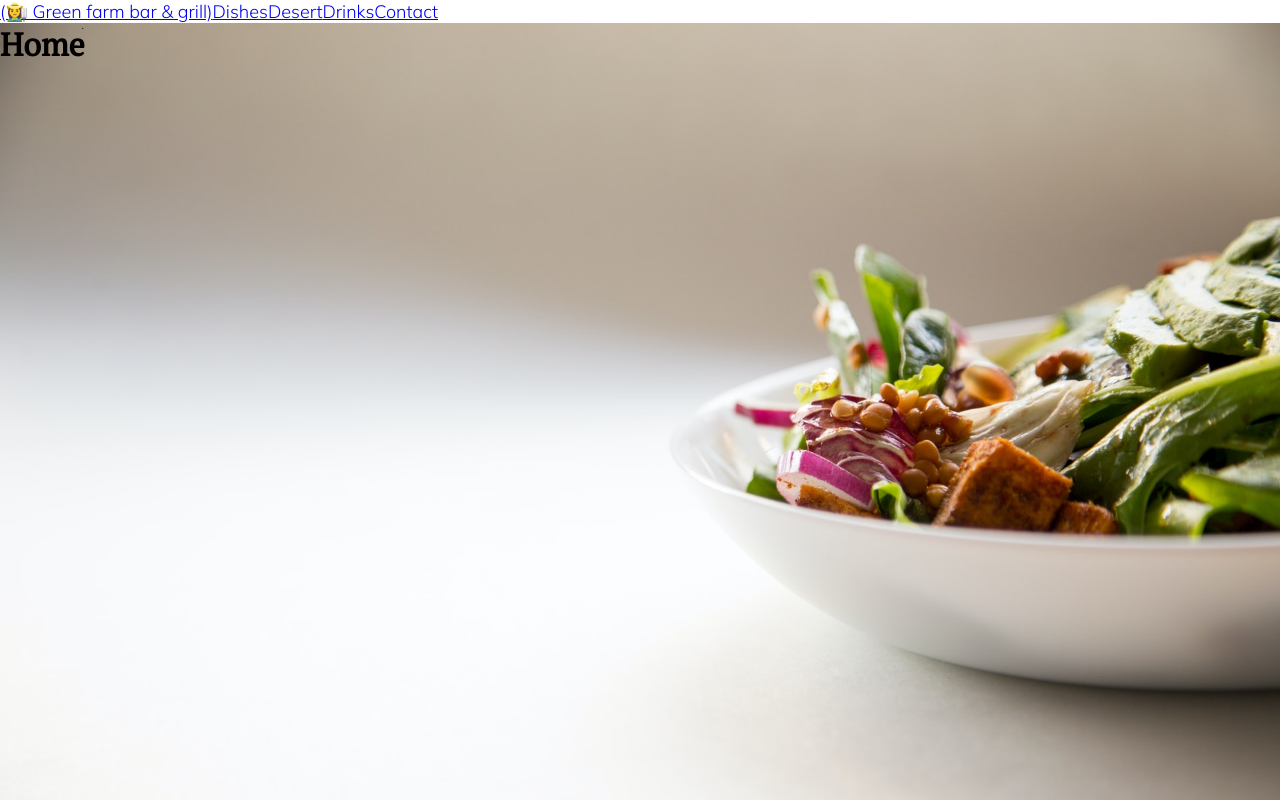
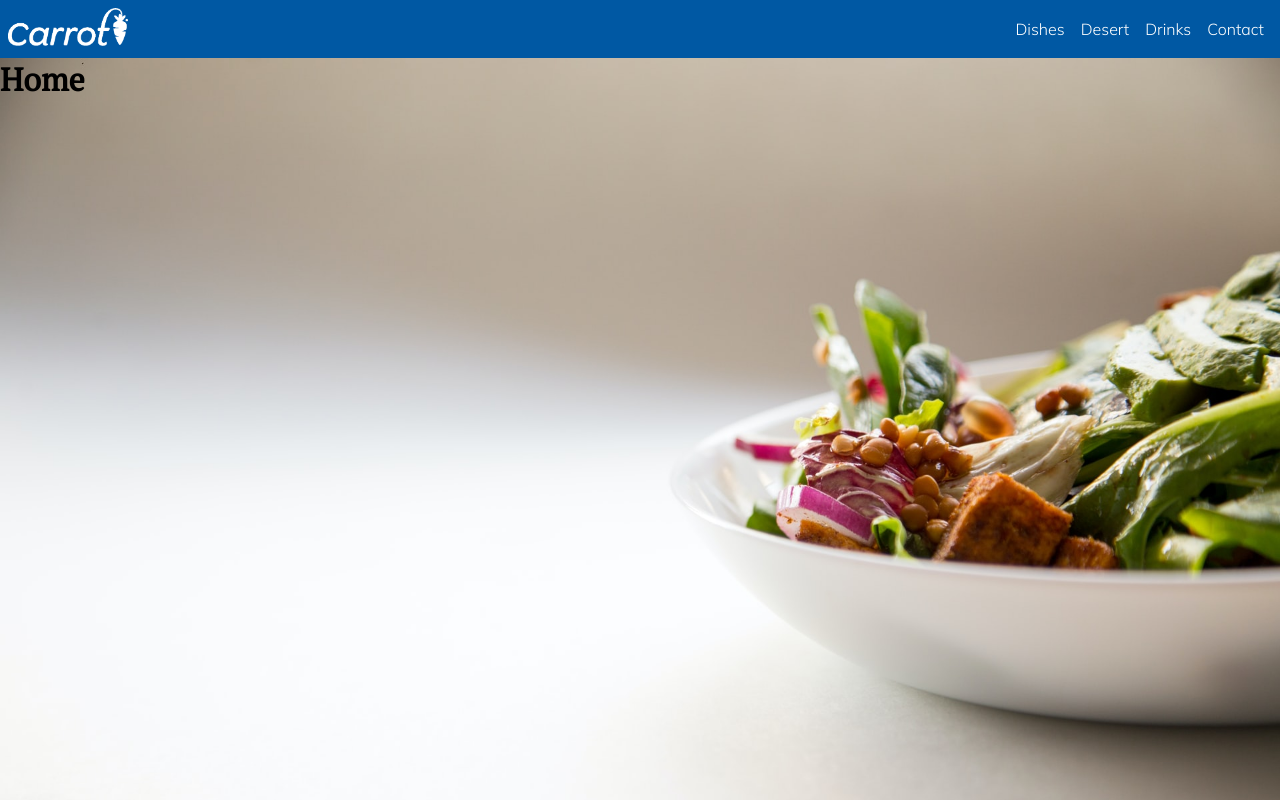
Before and after one commit to elalienx/vegan-restaurant-fe2, a React (Create React App) app: page / in a window 1280 px wide. Shown: the top 800 px of the page. Built offline with nearby package versions, Linux system fonts and the light colour scheme.

Commit message:
added navbar

```diff
--- a/src/components/NavigationBar.jsx
+++ b/src/components/NavigationBar.jsx
@@ -1,14 +1,21 @@
 // NPM packages
 import { Link } from "react-router-dom";
 
+// Project files
+import Logo from "assets/images/logo.png";
+
 export default function NavigationBar() {
   return (
-    <nav>
-      <Link to="/">(👩‍🌾 Green farm bar & grill)</Link>
-      <Link to="menu/dishes">Dishes</Link>
-      <Link to="menu/deserts">Desert</Link>
-      <Link to="menu/drinks">Drinks</Link>
-      <Link to="/contact">Contact</Link>
+    <nav id="navigation-bar">
+      <Link to="/">
+        <img className="logo" src={Logo} />
+      </Link>
+      <div className="menu-links">
+        <Link to="menu/dishes">Dishes</Link>
+        <Link to="menu/deserts">Desert</Link>
+        <Link to="menu/drinks">Drinks</Link>
+        <Link to="/contact">Contact</Link>
+      </div>
     </nav>
   );
 }
--- a/src/styles/base/typography.css
+++ b/src/styles/base/typography.css
@@ -24,7 +24,6 @@ h3 {
 }
 
 p,
-a,
 button {
   font-size: 18px;
   margin-bottom: var(--space-medium);
--- /dev/null
+++ b/src/styles/components/navigation-bar.css
@@ -0,0 +1,35 @@
+#navigation-bar {
+  box-sizing: border-box;
+  padding: var(--space-small);
+  background-color: var(--color-primary);
+  color: white;
+  text-align: center;
+}
+
+#navigation-bar .logo {
+  width: 120px;
+  margin-bottom: var(--space-small);
+}
+
+#navigation-bar .menu-links a {
+  margin: 0 var(--space-small);
+  color: white;
+  text-decoration: none;
+}
+
+#navigation-bar .menu-links a:hover {
+  text-decoration: underline;
+}
+
+/* Desktop */
+@media (min-width: 750px) {
+  #navigation-bar {
+    display: flex;
+    justify-content: space-between;
+    align-items: center;
+  }
+
+  #navigation-bar .logo {
+    margin-bottom: 0;
+  }
+}
--- a/src/styles/style.css
+++ b/src/styles/style.css
@@ -7,6 +7,7 @@
 /* Components */
 @import "./components/category-item.css";
 @import "./components/product-item.css";
+@import "./components/navigation-bar.css";
 
 /* Pages */
 @import "./pages/category.css";
```
Also changed, not shown: src/assets/images/logo.png.
